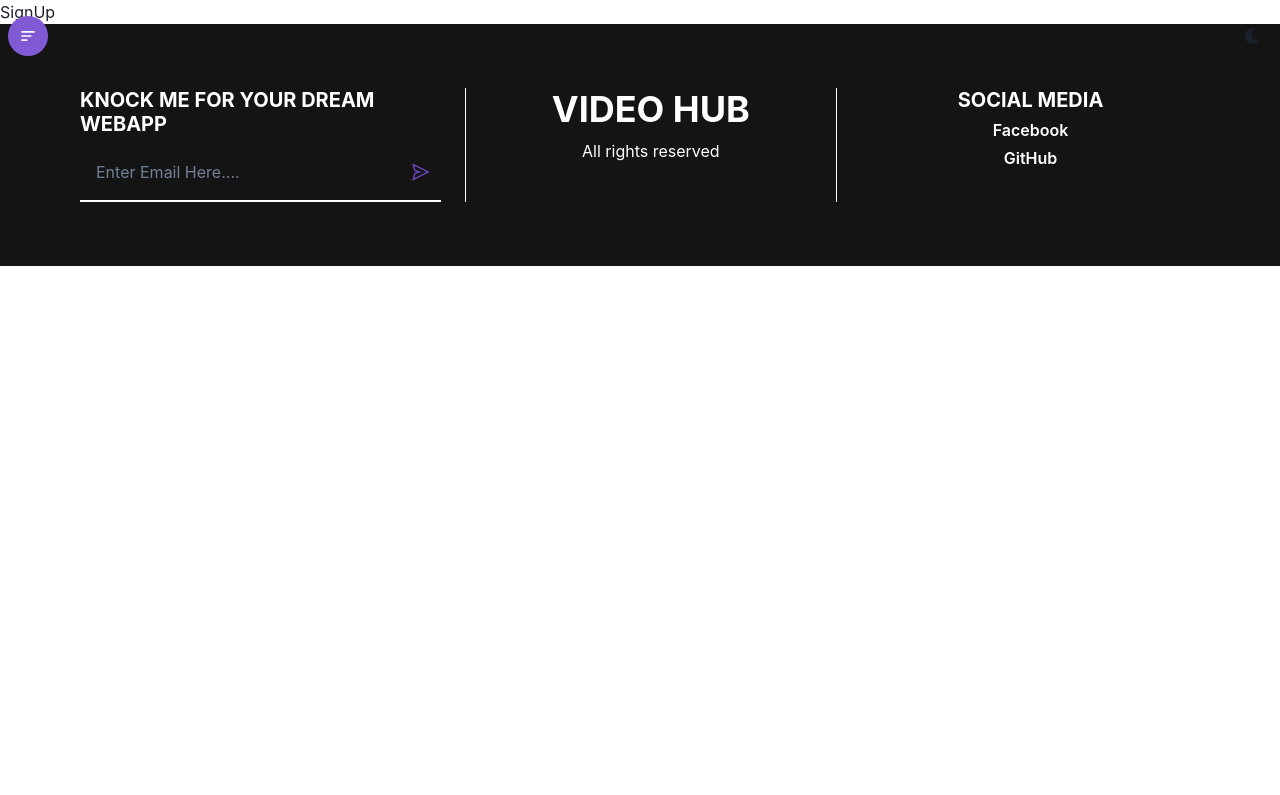
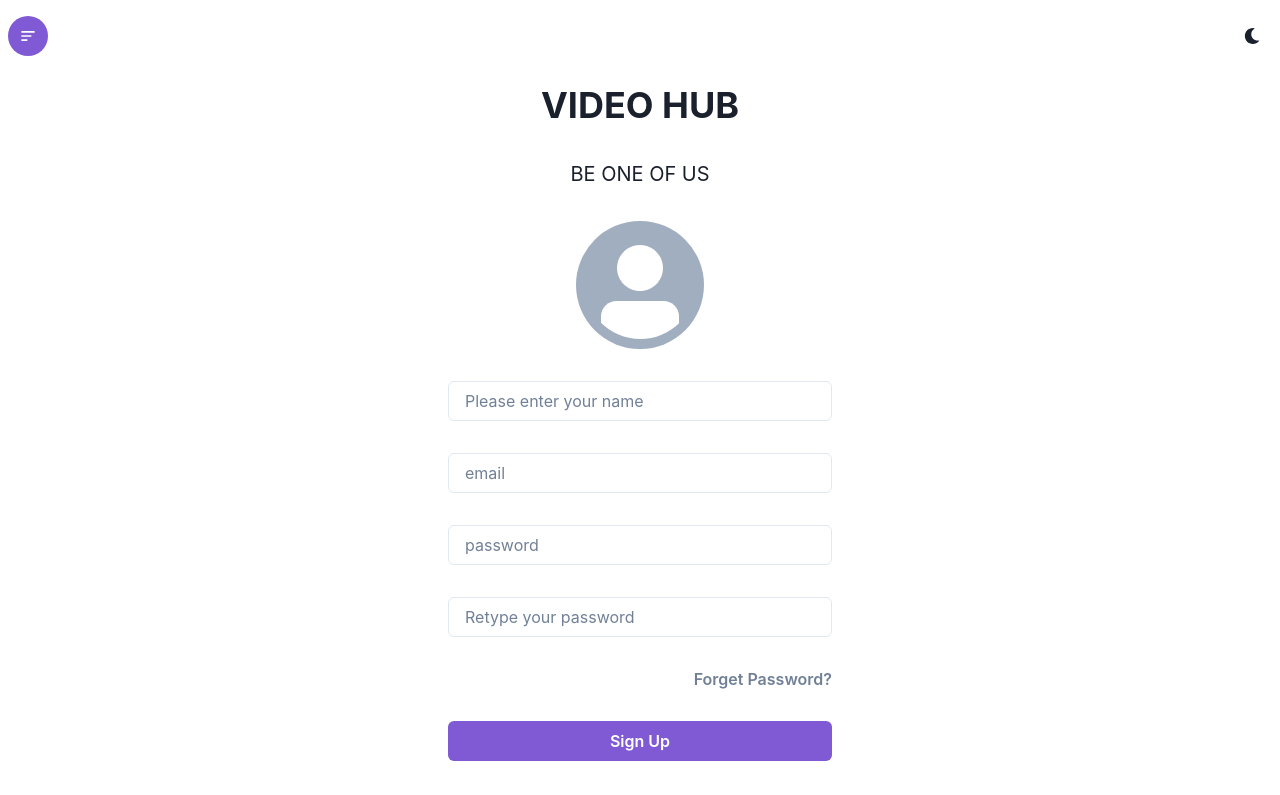
Before and after one commit to Mahmudul-Rudra/multi-theme-application, a React (Create React App) app: page /signup in a window 1280 px wide. Shown: the top 795 px of the page. Built offline with nearby package versions, Linux system fonts and the light colour scheme.

Commit message:
Worked on Login and SignUp. Website done.

```diff
--- a/src/components/Login.jsx
+++ b/src/components/Login.jsx
@@ -1,7 +1,47 @@
 import React from 'react';
+import { Button, Container, Heading, Input, VStack } from '@chakra-ui/react';
+import { Link } from 'react-router-dom';
 
 const Login = () => {
-  return <div>login</div>;
+  return (
+    <Container maxW={'container.xl'} h={'100vh'} p={'16'}>
+      <form>
+        <VStack
+          alignItems={'stretch'}
+          spacing={'8'}
+          w={['full', '96']}
+          m={'auto'}
+          my={'16'}
+        >
+          <Heading textAlign={'center'}>Welcome Back</Heading>
+          <Input
+            placeholder={'email'}
+            type={'email'}
+            required
+            focusBorderColor={'purple.500'}
+          />
+          <Input
+            placeholder={'password'}
+            type={'password'}
+            required
+            focusBorderColor={'purple.500'}
+          />
+
+          <Button variant={'link'} alignSelf={'flex-end'}>
+            <Link to={'/forgetpassword'}>Forget Password?</Link>
+          </Button>
+
+          <Button colorScheme="purple" type="submit">
+            Log In
+          </Button>
+
+          <Button variant={'link'} alignSelf={'flex-end'}>
+            <Link to={'/signup'}>Click me if You are a NewBie</Link>
+          </Button>
+        </VStack>
+      </form>
+    </Container>
+  );
 };
 
 export default Login;
--- a/src/components/SignUp.jsx
+++ b/src/components/SignUp.jsx
@@ -1,7 +1,78 @@
 import React from 'react';
+import {
+  Avatar,
+  Button,
+  Container,
+  Heading,
+  Input,
+  Text,
+  VStack,
+} from '@chakra-ui/react';
+import { Link } from 'react-router-dom';
 
 const SignUp = () => {
-  return <div>SignUp</div>;
+  return (
+    <Container maxW={'container.xl'} h={'100vh'} p={'16'}>
+      <form>
+        <VStack
+          alignItems={'stretch'}
+          spacing={'8'}
+          w={['full', '96']}
+          m={'auto'}
+          my={'5'}
+          overflow={'auto'}
+        >
+          <Heading textAlign={'center'} textTransform={'uppercase'}>
+            Video Hub
+          </Heading>
+          <Text
+            textTransform={'uppercase'}
+            textAlign={'center'}
+            fontSize={'20'}
+          >
+            Be One of Us
+          </Text>
+          <Avatar alignSelf={'center'} boxSize={'32'} />
+          <Input
+            placeholder={'Please enter your name'}
+            type={'text'}
+            required
+            focusBorderColor={'purple.500'}
+          />
+          <Input
+            placeholder={'email'}
+            type={'email'}
+            required
+            focusBorderColor={'purple.500'}
+          />
+          <Input
+            placeholder={'password'}
+            type={'password'}
+            required
+            focusBorderColor={'purple.500'}
+          />
+          <Input
+            placeholder={'Retype your password'}
+            type={'password'}
+            required
+            focusBorderColor={'purple.500'}
+          />
+
+          <Button variant={'link'} alignSelf={'flex-end'}>
+            <Link to={'/forgetpassword'}>Forget Password?</Link>
+          </Button>
+
+          <Button colorScheme="purple" type="submit">
+            Sign Up
+          </Button>
+
+          <Button variant={'link'} alignSelf={'flex-end'}>
+            <Link to={'/login'}>Already a Member</Link>
+          </Button>
+        </VStack>
+      </form>
+    </Container>
+  );
 };
 
 export default SignUp;
```
